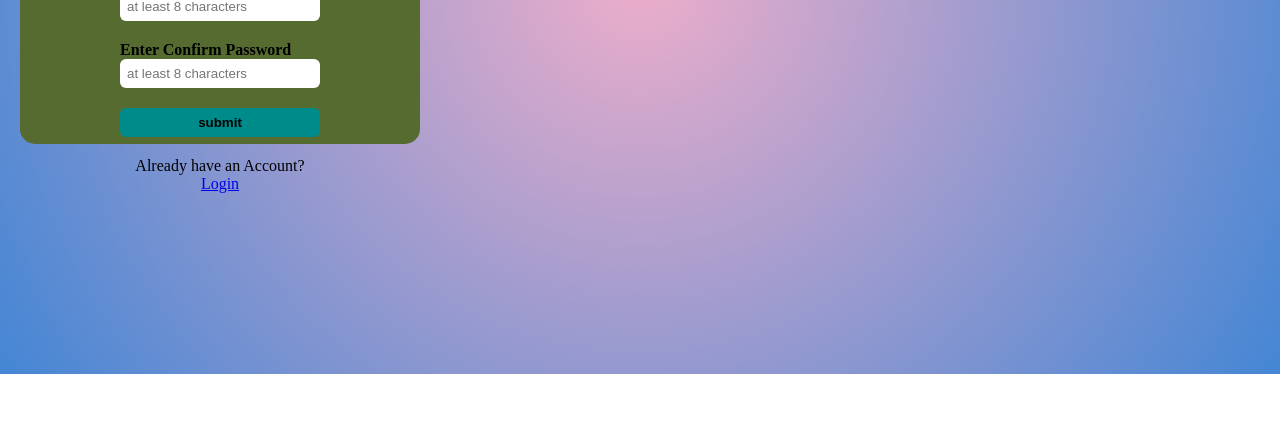
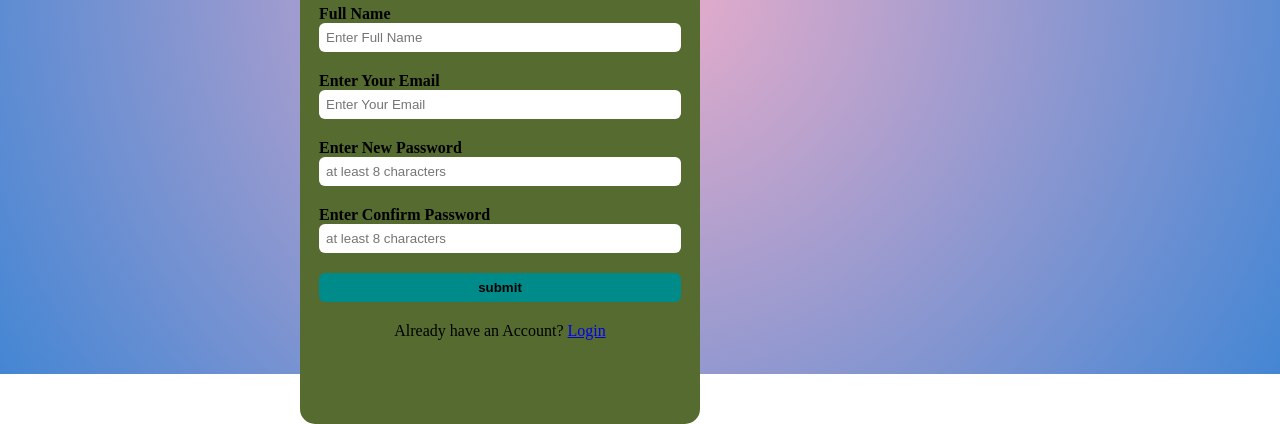
Before and after one commit to danish-sketch/First-Project, a plain HTML site: page index.html in a window 1280 px wide. Shown: the part 426-850 px from the top of the page. Before the commit the page ends 800 px from the top, so only its background shows below. Drawn offline with Linux system fonts and the light colour scheme.

Commit message:
Update index.html

```diff
--- a/index.html
+++ b/index.html
@@ -15,7 +15,7 @@
             width: 100%;
             background: rgb(238,174,202);
             background: radial-gradient(circle, rgba(238,174,202,1) 0%, rgba(68,134,212,1) 100%);
-            padding-top: 20px;
+            padding-top: 300px;
         }
 
         .inner-container{
@@ -23,8 +23,8 @@
             background-color:darkolivegreen;
             width: 400px;
             border-radius: 15px;
-            padding: 100px;
-            margin-left: 20px;
+            padding: 19px;
+            margin-left: 300px;
         }
         p{
             text-align: center;
```
